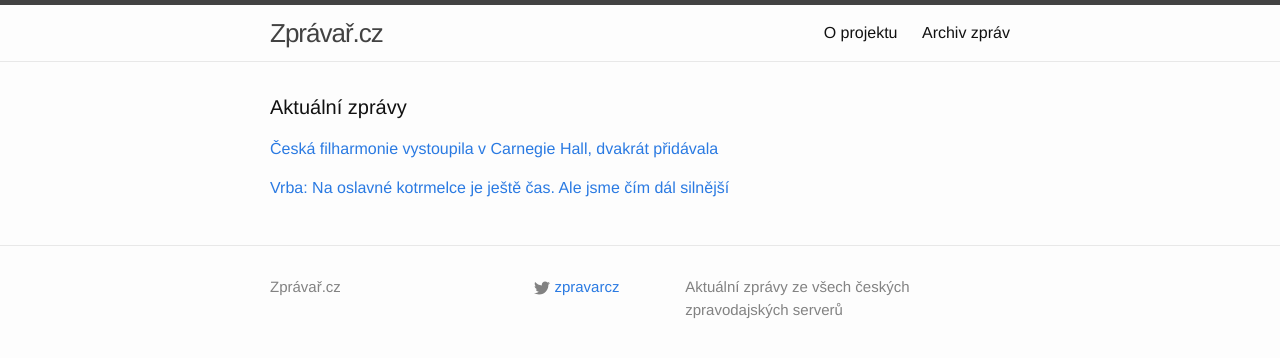
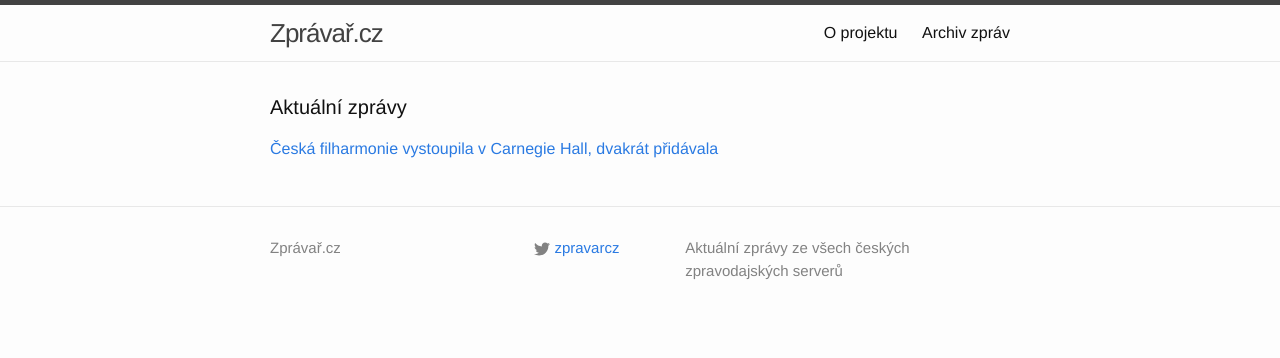
Before and after one commit to adliska/zpravar, a Jekyll site: the page built from index.html, in a window 1280 px wide. Shown: the top 358 px of the page. Built offline with Jekyll 4.4.1, drawn with Linux system fonts in a browser that asks for light colours.

Commit message:
zpravar news update

```diff
--- a/index.html
+++ b/index.html
@@ -12,11 +12,4 @@ layout: default
 <li><a href=http://www.ceskenoviny.cz/zpravy/zpravy/ceska-filharmonie-hrala-v-carnegie-hall-belohlavek-prevzal-cenu/1148070>Česká filharmonie hrála v Carnegie Hall, Bělohlávek převzal cenu - www.ceskenoviny.cz</a></li>
 <li><a href=http://www.rozhlas.cz/_zprava/ceska-filharmonie-zahrala-v-newyorske-carnegie-hall-dvorakovu-novosvetskou--1421273>Česká filharmonie zahrála v newyorské Carnegie Hall Dvořákovu Novosvětskou - www.rozhlas.cz</a></li>
 </ul>
-</div><p><a href="javascript:;" onclick="toggle_visibility('zpravy1')">Vrba: Na oslavné kotrmelce je ještě čas. Ale jsme čím dál silnější</a></p>
-<div id="zpravy1" style="display:none">
-<ul>
-<li><a href=http://fotbal.idnes.cz/pavel-vrba-po-zapase-cesko-island-d4v-/fot_reprez.aspx?c=A141117_001622_fot_reprez_ot>Vrba: Na oslavné kotrmelce je ještě čas. Ale jsme čím dál silnější - fotbal.idnes.cz</a></li>
-<li><a href=http://sport.lidovky.cz/pavel-vrba-rozhovor-kvalifikace-cesko-island-fnu-/fotbal-ceska-reprezentace.aspx?c=A141117_004144_ln-fotbal-repre_lso>Čtyři zápasy, dvanáct bodů. Výborný odrazový můstek, hodnotil Vrba  - sport.lidovky.cz</a></li>
-<li><a href=http://sport.aktualne.cz/vrba-ukazali-jsme-charakter-nemohli-jsme-ten-zapas-prohrat/r~cfaf45ca6de011e4845a002590604f2e/>Vrba: Ukázali jsme charakter, nemohli jsme prohrát - sport.aktualne.cz</a></li>
-</ul>
 </div></div>
```
